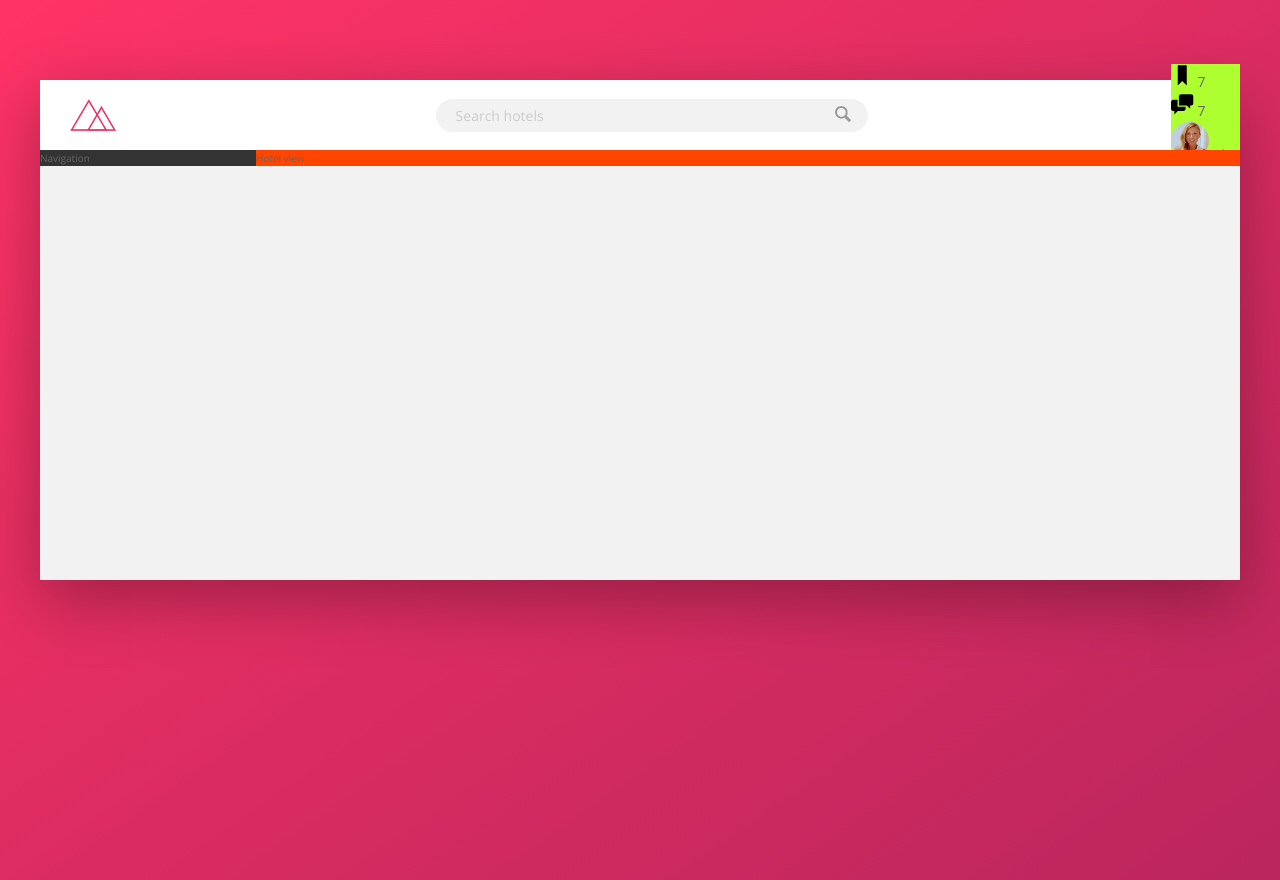
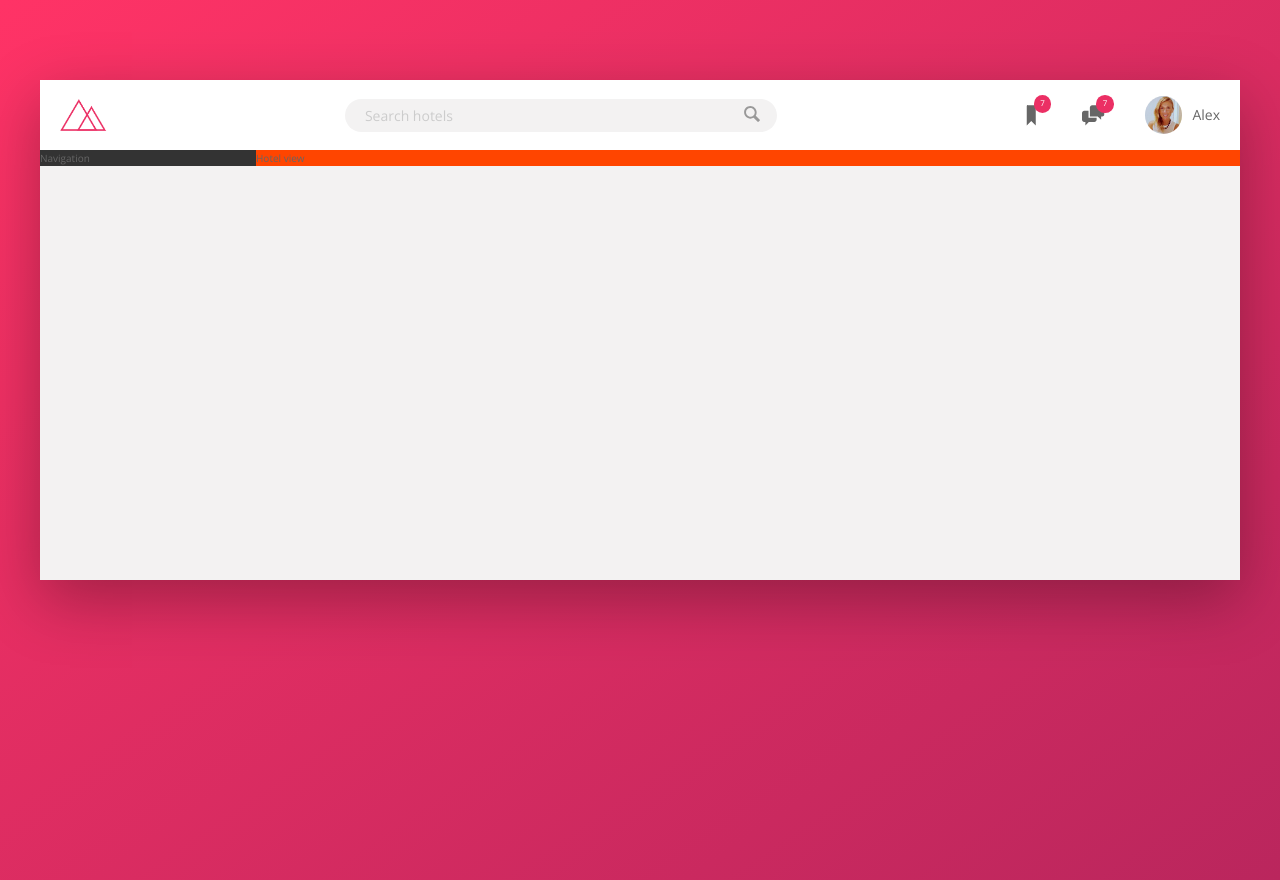
Before and after one commit to veselinn16/trillo, a website: page index.html in a window 1280 px wide. Drawn offline with nearby package versions, Linux system fonts and the light colour scheme.

Commit message:
Position and format user navigation

```diff
--- a/index.html
+++ b/index.html
@@ -25,13 +25,13 @@
                 </form>
 
                 <nav class="user-nav">
-                    <div class="user-nav__icon__box">
+                    <div class="user-nav__icon-box">
                         <svg class="user-nav__icon">
                             <use xlink:href="img/sprite.svg#icon-bookmark"></use>
                         </svg>
                         <span class="user-nav__notification">7</span>
                     </div>
-                    <div class="user-nav__icon__box">
+                    <div class="user-nav__icon-box">
                         <svg class="user-nav__icon">
                             <use xlink:href="img/sprite.svg#icon-chat"></use>
                         </svg>
--- a/sass/_components.scss
+++ b/sass/_components.scss
@@ -2,7 +2,7 @@
 // LOGO
 .logo {
     height: 3.25rem;
-    margin-left: 3rem;
+    margin-left: 2rem;
 }
 
 // SEARCH
@@ -64,30 +64,55 @@
 
 // USER NAVIGATION
 .user-nav {
-    background-color: greenyellow;
+    // make element expand to fill height of parent
+    align-self: stretch;
+    display: flex;
+    align-items: center;
+
+
+    // selects all DIRECT children
+    & > * {
+        padding: 0 2rem;
+        cursor: pointer;
+        height: 100%;
+        display: flex;
+        align-items: center;
+    }
+
+    & > *:hover {
+        background-color: var(--color-grey-light-2);
+    }
 
     &__icon-box {
-
+        position: relative;
     }
 
     &__icon {
         height: 2.25rem;
         width: 2.25rem;
+        fill: var(--color-grey-dark-2);
     }
 
     &__notification {
+        font-size: .8rem;
+        height: 1.75rem;
+        width: 1.75rem;
+        border-radius: 50%;
+        background-color: var(--color-primary);
+        color: #fff;
+        position: absolute;
+        top: 1.5rem;
+        right: 1.1rem;
 
+        // to center text horizontally and vertically
+        display: flex;
+        justify-content: center;
+        align-items: center;
     }
 
-    &__user {
-
-        &-photo {
-            height: 3.75rem;
-            border-radius: 50%;
-        }
-
-        &-name {
-
-        }
+    &__user-photo {
+        height: 3.75rem;
+        border-radius: 50%;
+        margin-right: 1rem;
     }
 }
```
Also changed, not shown: css/style.css.
